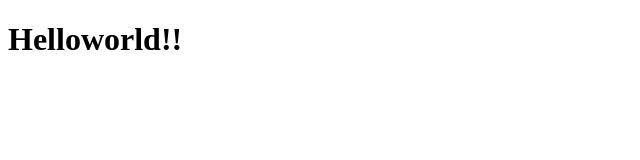
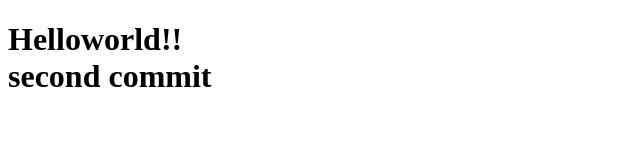
Before and after one commit to athul8991/git_config, a plain HTML site: page index.html in a window 1280 px wide. Shown: the whole page, without its empty margins (0-640 px from the left). Drawn offline with Linux system fonts and the light colour scheme.

Commit message:
second commit

```diff
--- a/index.html
+++ b/index.html
@@ -8,7 +8,8 @@
 <body>
     <div class="container">
         <h1>
-            Helloworld!!
+            Helloworld!!<br>
+            second commit
         </h1>
     </div>
 </body>
```
